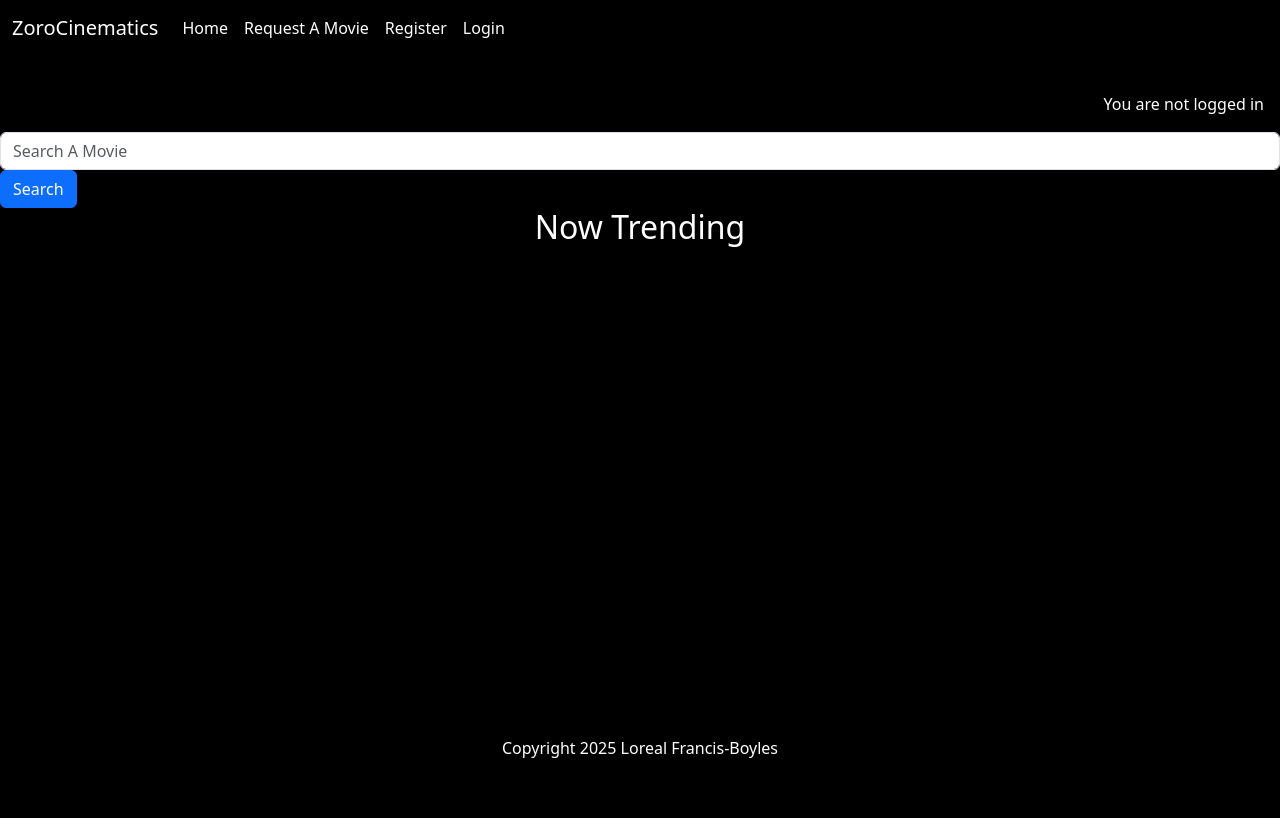
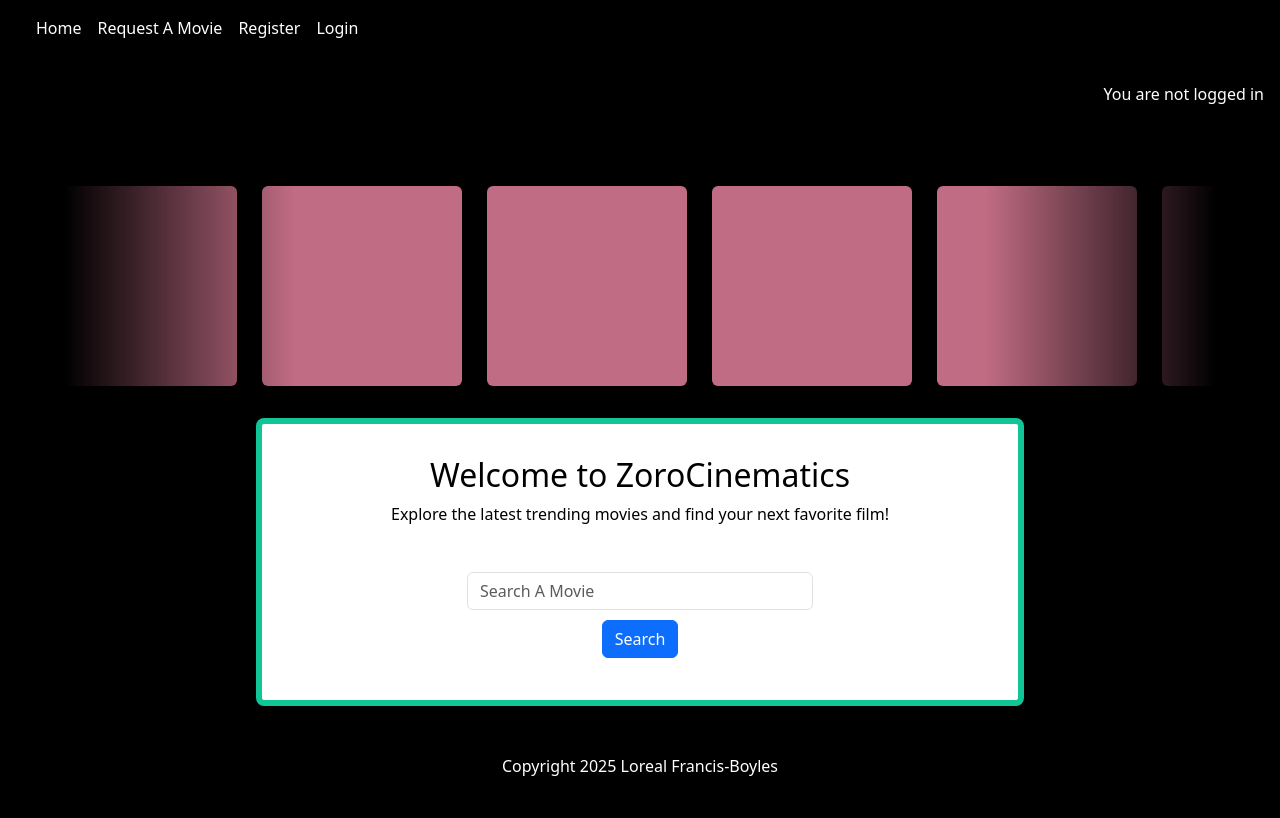
Before and after one commit to LorealCI/ZoroCinematics, a Django app: page / in a window 1280 px wide. Before the commit the page ends 758 px from the top, so only its background shows below. Run offline with Django 5.2, Linux system fonts and the light colour scheme; data that the repository does not hold is empty.

Commit message:
added styling and start of infinite scroll for movies to my homepage

```diff
--- a/blog/templates/blog/index.html
+++ b/blog/templates/blog/index.html
@@ -7,18 +7,36 @@
 {% endblock %}
 
 {% block main %}
-<form action="/search/" method="get">
+<div class="wrapper" id="trending-wrapper">
+    <div class="item item1"></div>
+    <div class="item item2"></div>
+    <div class="item item3"></div>
+    <div class="item item4"></div>
+    <div class="item item5"></div>
+    <div class="item item6"></div>
+    <div class="item item7"></div>
+    <div class="item item8"></div>
+  </div>
+
+<div class="white-box">
+    <h2 class="text-black text-center">Welcome to ZoroCinematics</h2>
+    <p class="text-black text-center">
+        Explore the latest trending movies and find your next favorite film!
+    </p>
+    <form action="/search/" method="get" class="search-bar">
         <div class="col-auto">
              <input type="text" class="form-control" placeholder="Search A Movie" name="q">
          </div>
 
-    <div class="col-auto">
+         <div class="col-auto home-btn">
              <button type="submit" class="btn btn-primary">Search</button>
          </div>
      </form>
+</div>
 
-    <h2 class="text-white text-center">Now Trending</h2>
-    <div id="trending"></div>
+
+     <!-- <h2 class="text-white text-center">Now Trending</h2>
+     <div id="trending"></div> -->
     <script src="{% static 'js/script.js' %}"></script>
 
 {% endblock %}
--- a/blog/views.py
+++ b/blog/views.py
@@ -93,4 +93,7 @@
 def view_trending(request):
     url = f"https://api.themoviedb.org/3/trending/movie/week?api_key={settings.TMDB_API_KEY}&include_adult=false&language=en-US"
     response = requests.get(url)
-    return JsonResponse(response.json())
+    if response.status_code == 200:
+        return JsonResponse(response.json())
+    else:
+        return JsonResponse({"error": "Failed to fetch trending movies"}, status=response.status_code)
--- a/static/css/style.css
+++ b/static/css/style.css
@@ -1,6 +1,6 @@
 /* Nav */
 .nav-pad {
-    padding-top: 20px;
+    padding-top: 10px;
 }
 
 .nf-bg {
@@ -8,13 +8,137 @@
     color: #fff;
 }
 
-.navbar-brand {
+.navbar-nav .nav-link {
     color: #fff;
 }
 
-.navbar-nav .nav-link {
-    color: #fff;
+/* Movie Carousel */
+*,
+*::before,
+*::after {
+  box-sizing: border-box;
 }
+
+* {
+  margin: 0;
+}
+
+.wrapper {
+  width: 90%;
+  max-width: 1536px;
+  margin-inline: auto;
+  position: relative;
+  height: 200px;
+  margin-top: 5rem;
+  overflow: hidden;
+  mask-image: linear-gradient(
+    to right,
+    rgba(0, 0, 0, 0),
+    rgba(0, 0, 0, 1) 20%,
+    rgba(0, 0, 0, 1) 80%,
+    rgba(0, 0, 0, 0)
+  );
+}
+
+@keyframes scrollRight {
+  to {
+    right: -200px;
+  }
+}
+
+.item {
+  width: 200px;
+  height: 200px;
+  border-radius: 6px;
+  position: absolute;
+  right: max(calc(200px * 8), 100%);
+  animation-name: scrollRight;
+  animation-duration: 30s;
+  animation-timing-function: linear;
+  animation-iteration-count: infinite;
+  background-size: cover;
+  background-position: center;
+  background-color: #c06c84;
+}
+
+.item1 {
+  animation-delay: calc(30s / 8 * (8 - 1) * -1);
+}
+
+.item2 {
+  animation-delay: calc(30s / 8 * (8 - 2) * -1);
+}
+
+.item3 {
+  animation-delay: calc(30s / 8 * (8 - 3) * -1);
+}
+
+.item4 {
+  animation-delay: calc(30s / 8 * (8 - 4) * -1);
+}
+
+.item5 {
+  animation-delay: calc(30s / 8 * (8 - 5) * -1);
+}
+
+.item6 {
+  animation-delay: calc(30s / 8 * (8 - 6) * -1);
+}
+
+.item7 {
+  animation-delay: calc(30s / 8 * (8 - 7) * -1);
+}
+
+.item8 {
+  animation-delay: calc(30s / 8 * (8 - 8) * -1);
+}
+
+.wrapper:hover .item{
+    animation-play-state:paused;
+    }
+
+/* Home page */
+.white-box {
+    background-color: white; /* White background */
+    width: 60%; /* Adjust the width as needed */
+    margin: 2rem auto; /* Center the box horizontally and add vertical spacing */
+    padding: 2rem; /* Add padding inside the box */
+    border-radius: 8px; /* Rounded corners */
+    box-shadow: 0 4px 8px rgba(0, 0, 0, 0.2); /* Add a subtle shadow */
+    text-align: center; /* Center the text inside the box */
+    border: solid 6px;
+    animation: borderColorChange 5s ease infinite;
+}
+
+@keyframes borderColorChange {
+    0% {
+        border-color: rgb(165, 39, 39);
+    }
+    25% {
+        border-color: rgb(0, 174, 255);
+    }
+    50% {
+        border-color: rgb(33, 223, 33);
+    }
+    75% {
+        border-color: yellow;
+    }
+    100% {
+        border-color: rgb(214, 78, 101);
+    }
+}
+
+.search-bar {
+    width: 50%;
+    margin: 0 auto;
+    padding-bottom: 10px;
+    padding-top: 30px;
+}
+
+.home-btn {
+    padding-top: 10px;
+}
+
 /* Main */
 body {
     display: flex;
@@ -94,6 +218,17 @@
     background-color: #fff;
 }
 
+.review-box {
+    max-width: 600px;
+    margin: 0 auto;
+    padding: 20px;
+    background-color: #1a1a1a;
+    border-radius: 8px;
+    box-shadow: 0 4px 8px rgba(0, 0, 0, 0.2);
+    border: solid 6px;
+    animation: borderColorChange 5s ease infinite;
+}
+
 @keyframes borderColorChange {
     0% {
         border-color: rgb(165, 39, 39);
@@ -112,17 +247,6 @@
     }
 }
 
-.review-box {
-    max-width: 600px;
-    margin: 0 auto;
-    padding: 20px;
-    background-color: #1a1a1a;
-    border-radius: 8px;
-    box-shadow: 0 4px 8px rgba(0, 0, 0, 0.2);
-    border: solid 6px;
-    animation: borderColorChange 5s ease infinite;
-}
-
 .review-box form {
     width: 100%;
 }
--- a/static/js/script.js
+++ b/static/js/script.js
@@ -1,4 +1,31 @@
 document.addEventListener("DOMContentLoaded", function () {
+    const wrapper = document.querySelector(".wrapper");
+
+    // Fetch trending movies
+    fetch("/trending/")
+        .then(response => {
+            if (!response.ok) {
+                throw new Error("Failed to fetch trending movies");
+            }
+            return response.json();
+        })
+        .then(data => {
+            // Populate the carousel with movie posters
+            data.results.slice(0, 8).forEach((movie, index) => {
+                const item = document.createElement("div");
+                item.className = `item item${index + 1}`;
+                item.style.backgroundImage = `url('https://image.tmdb.org/t/p/w200${movie.poster_path}')`;
+                item.style.backgroundSize = "cover";
+                item.style.backgroundPosition = "center";
+                wrapper.appendChild(item);
+            });
+        })
+        .catch(error => {
+            console.error("Error fetching trending movies:", error);
+        });
+});
+
+/* document.addEventListener("DOMContentLoaded", function () {
     fetch("/trending/")
         .then(response => response.json())
         .then(data => {
@@ -24,4 +51,4 @@
         .catch(error => {
             console.error("Error fetching trending movies:", error);
         });
-});
+}); */
--- a/templates/base.html
+++ b/templates/base.html
@@ -20,10 +20,9 @@
 </head>
 <body>
     <!-- Navigation -->
-    <header>
       <nav class="navbar navbar-expand-lg nf-bg">
           <div class="container-fluid">
-            <a class="navbar-brand" href="#">ZoroCinematics</a>
+            <a class="navbar-brand"></a>
             <button class="navbar-toggler" type="button" data-bs-toggle="collapse" data-bs-target="#navbarNav" aria-controls="navbarNav" aria-expanded="false" aria-label="Toggle navigation">
               <span class="navbar-toggler-icon"></span>
             </button>
@@ -52,7 +51,6 @@
             </div>
           </div>
       </nav>
-    </header>
 
     <div class="containter nav-pad">
 
```
Lines whose indentation alone changed are shown as unchanged.
